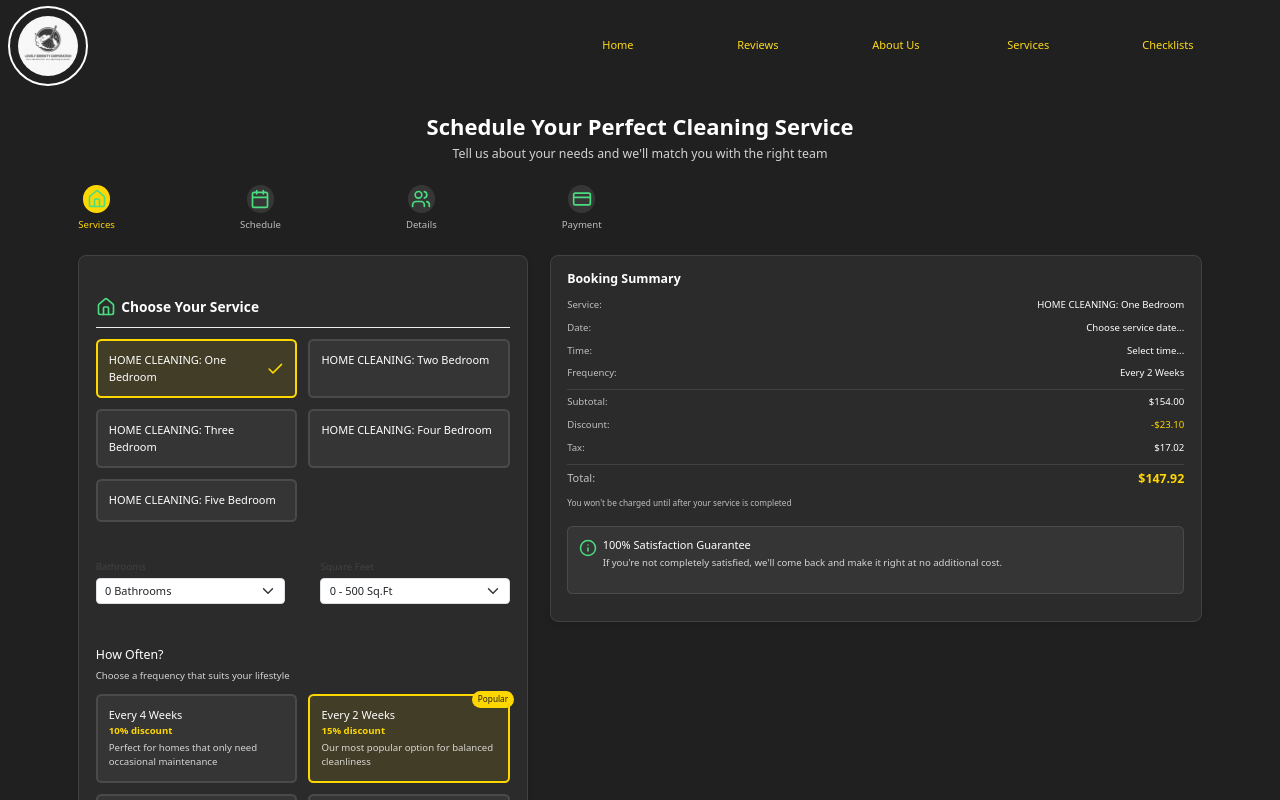
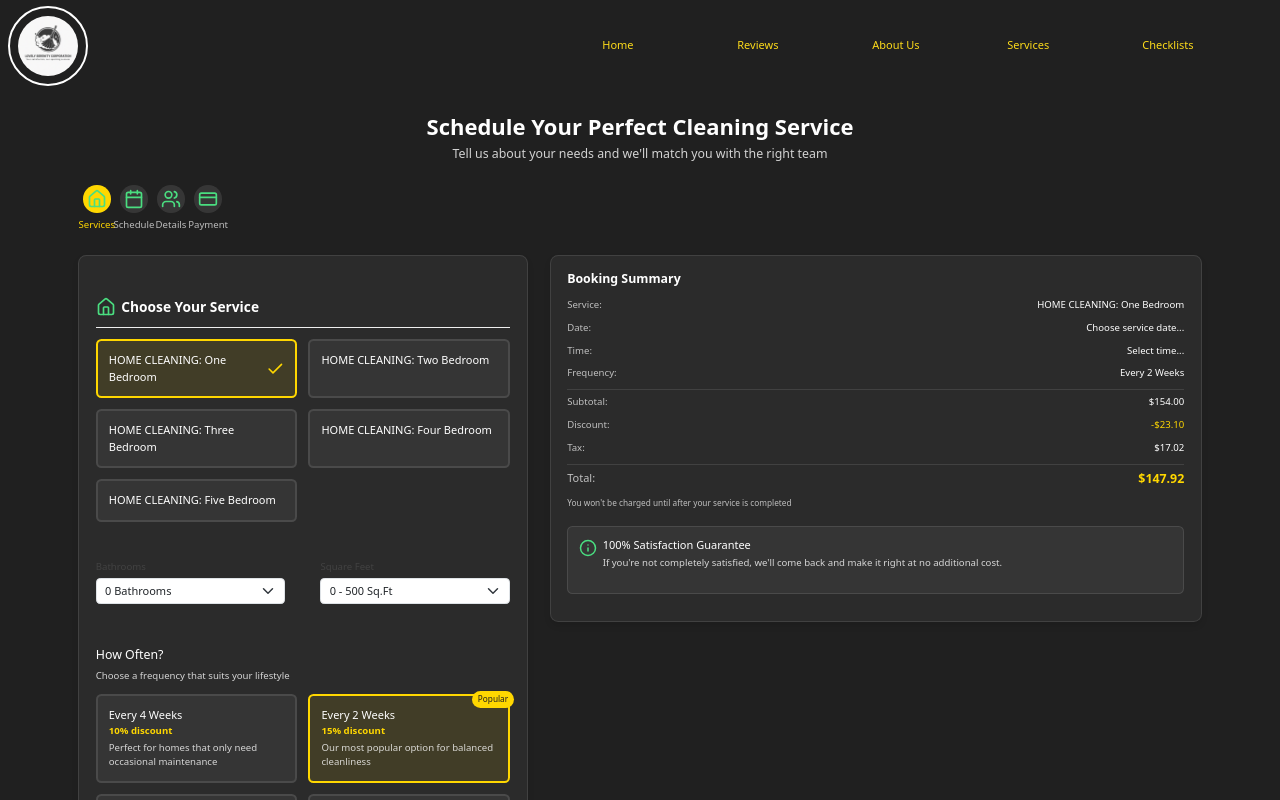
Before and after one commit to DjaniNanda/Online-Booking-Cleaning-Services, a React (Create React App) app in the folder frontend/: page /bookingform in a window 1280 px wide. Shown: the top 800 px of the page. Built offline with nearby package versions, Linux system fonts and the light colour scheme.

Commit message:
Update BookingForm.css

```diff
--- a/frontend/src/views/BookingForm.css
+++ b/frontend/src/views/BookingForm.css
@@ -121,7 +121,7 @@ body {
   position: relative;
 }
 @media (min-width: 640px) {
-  .steps {
+  .step {
     margin-right: 0px;
   }
 }
```
